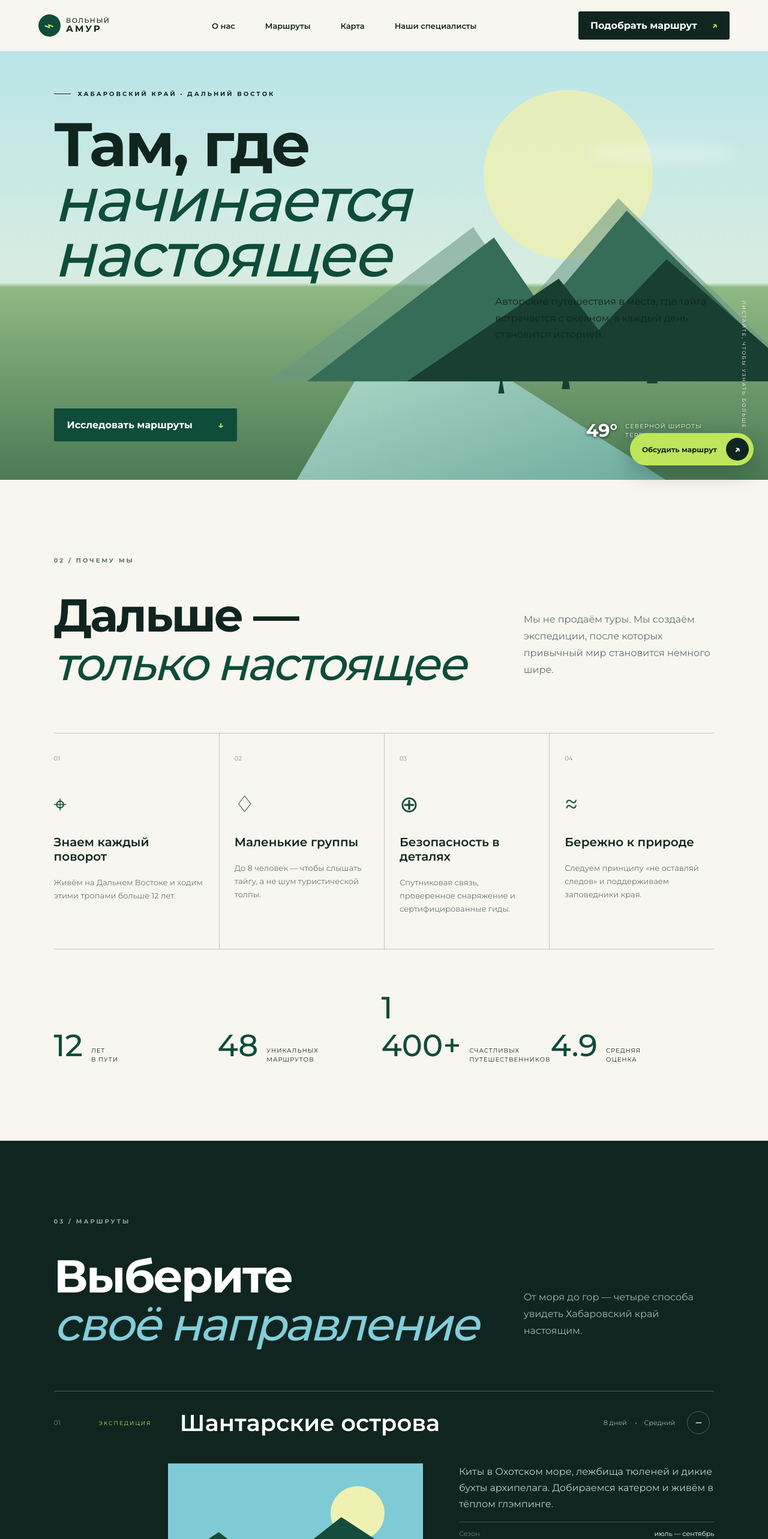
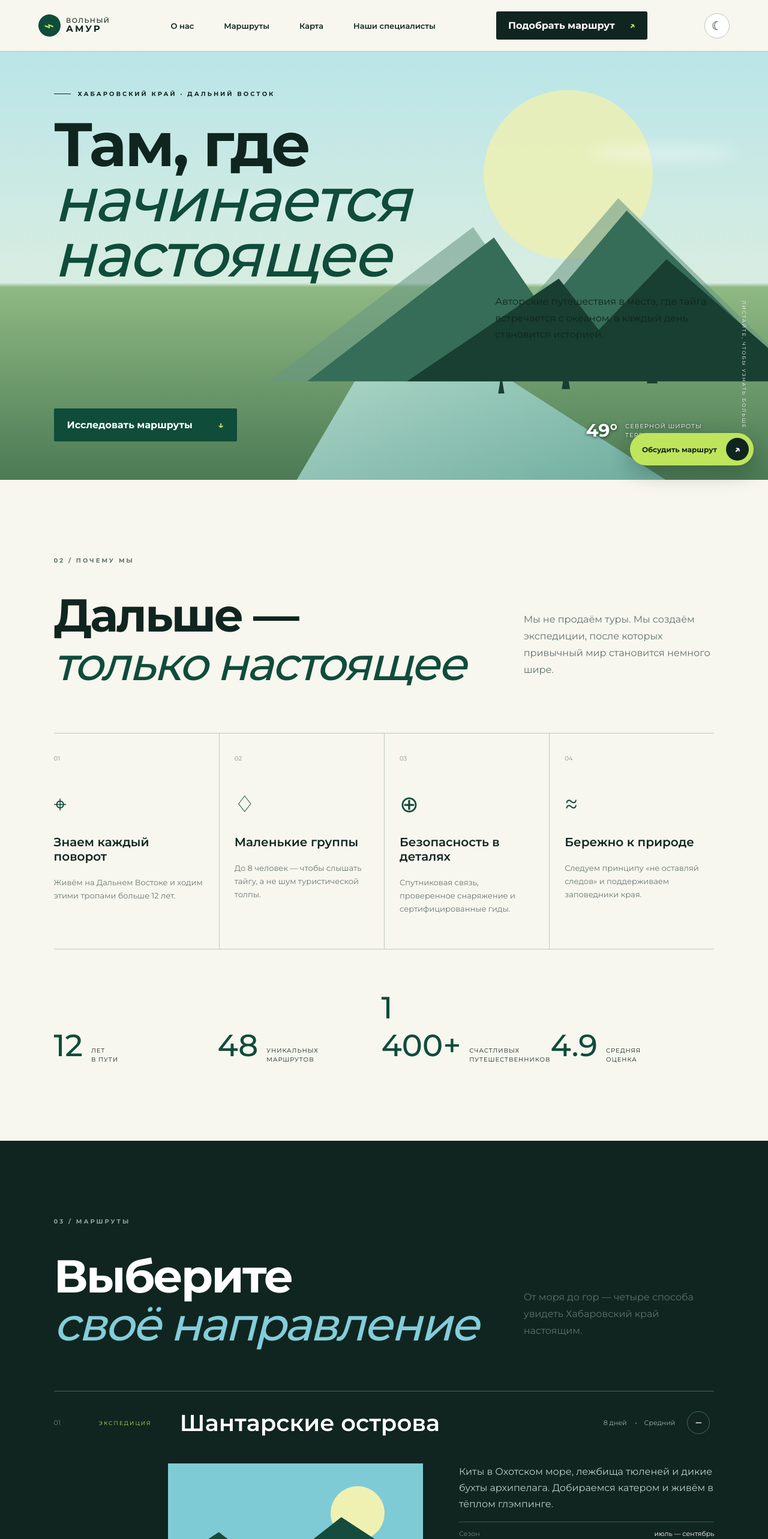
Before and after one commit to fonlao/volny-amur, a Vue app: page / in a window 1280 px wide. Shown: the top 2566 px of the page at 60% size. Built offline with nearby package versions, Linux system fonts and the light colour scheme; no server answers.

Commit message:
feat: add persistent light and dark themes

```diff
--- a/index.html
+++ b/index.html
@@ -4,6 +4,13 @@
     <meta charset="UTF-8" />
     <meta name="viewport" content="width=device-width, initial-scale=1.0" />
     <meta name="description" content="Авторские путешествия по Хабаровскому краю: Шантарские острова, Сихотэ-Алинь и Амур." />
+    <script>
+      (() => {
+        const saved = localStorage.getItem('volny-amur-theme')
+        const preferred = window.matchMedia('(prefers-color-scheme: dark)').matches ? 'dark' : 'light'
+        document.documentElement.dataset.theme = saved === 'dark' || saved === 'light' ? saved : preferred
+      })()
+    </script>
     <title>Вольный Амур — путешествия по Хабаровскому краю</title>
   </head>
   <body>
--- a/src/App.vue
+++ b/src/App.vue
@@ -8,6 +8,7 @@ const activeRoute = ref(0)
 const activeMapRoute = ref(0)
 const activeFaq = ref(0)
 const mapElement = ref(null)
+const theme = ref('light')
 const sending = ref(false)
 const status = ref('')
 const paymentLoading = ref(false)
@@ -125,6 +126,24 @@ function splitTitle(text) {
   return { lead: words.slice(0, cut).join(' '), accent: words.slice(cut).join(' ') }
 }
 
+function applyTheme(nextTheme) {
+  theme.value = nextTheme
+  localStorage.setItem('volny-amur-theme', nextTheme)
+  document.documentElement.dataset.theme = nextTheme
+}
+
+function toggleTheme() {
+  applyTheme(theme.value === 'dark' ? 'light' : 'dark')
+}
+
+function initTheme() {
+  const saved = localStorage.getItem('volny-amur-theme')
+  const preferred = window.matchMedia?.('(prefers-color-scheme: dark)').matches ? 'dark' : 'light'
+  applyTheme(saved === 'dark' || saved === 'light' ? saved : preferred)
+}
+
+initTheme()
+
 onMounted(async () => {
   try {
     const response = await fetch('/api/content')
@@ -223,6 +242,7 @@ onMounted(checkPayment)
         <button @click="scrollTo('advantages')">О нас</button><button @click="scrollTo('routes')">Маршруты</button><button @click="scrollTo('route-map')">Карта</button><button @click="scrollTo('guides')">Наши специалисты</button>
       </nav>
       <button class="header-cta" @click="scrollTo('request')">Подобрать маршрут <span>↗</span></button>
+      <button class="theme-toggle" type="button" :aria-label="theme === 'dark' ? 'Включить светлую тему' : 'Включить тёмную тему'" :title="theme === 'dark' ? 'Светлая тема' : 'Тёмная тема'" @click="toggleTheme"><span>{{ theme === 'dark' ? '☀' : '☾' }}</span></button>
       <button class="menu" @click="menuOpen = !menuOpen" aria-label="Меню">{{ menuOpen ? '×' : '☰' }}</button>
     </header>
 
--- a/src/style.css
+++ b/src/style.css
@@ -4,19 +4,23 @@
 @font-face { font-family:'Montserrat'; src:url('/fonts/montserrat-700.ttf') format('truetype'); font-weight:700; font-style:normal; font-display:swap; }
 @font-face { font-family:'Montserrat'; src:url('/fonts/montserrat-800.ttf') format('truetype'); font-weight:800; font-style:normal; font-display:swap; }
 
-:root { --ink:#10251f; --forest:#0f4c3a; --lime:#bfe55c; --sky:#83cdda; --ice:#e8f3ef; --paper:#f7f6ef; --white:#fff; }
+:root { --ink:#10251f; --forest:#0f4c3a; --lime:#bfe55c; --sky:#83cdda; --ice:#e8f3ef; --paper:#f7f6ef; --white:#fff; --surface:#fff; --surface-soft:#e8f3ef; --line:#bdc8c3; --muted:#61716c; --muted-light:#a3b7af; --shadow:rgba(16,37,31,.12); color-scheme:light; }
+:root[data-theme='dark'] { --ink:#eef6f1; --forest:#69b99a; --lime:#c7ee65; --sky:#8bd8e3; --ice:#162d26; --paper:#0c1c18; --white:#fff; --surface:#142a23; --surface-soft:#1b382f; --line:#36554a; --muted:#afc2ba; --muted-light:#a9c5b9; --shadow:rgba(0,0,0,.34); color-scheme:dark; }
 * { box-sizing:border-box; }
 html { scroll-behavior:smooth; }
-body { margin:0; color:var(--ink); font-family:'Montserrat',Arial,sans-serif; background:var(--paper); }
+body { margin:0; color:var(--ink); font-family:'Montserrat',Arial,sans-serif; background:var(--paper); transition:background .25s ease,color .25s ease; }
 button,input,select { font:inherit; }
 button,a { -webkit-tap-highlight-color:transparent; }
 .site-shell { overflow:hidden; }
-.header { height:86px; padding:0 clamp(24px,5vw,80px); display:flex; align-items:center; justify-content:space-between; background:var(--paper); position:relative; z-index:20; border-bottom:1px solid rgba(16,37,31,.1); }
+.header { height:86px; padding:0 clamp(24px,5vw,80px); display:flex; align-items:center; justify-content:space-between; gap:18px; background:var(--paper); position:relative; z-index:20; border-bottom:1px solid var(--line); }
 .logo { display:flex; align-items:center; gap:9px; color:var(--ink); text-decoration:none; font-weight:500; font-size:11px; line-height:1.05; letter-spacing:1.5px; }
 .logo b { font-size:15px; letter-spacing:3px; }
 .logo-mark { width:37px; height:37px; border-radius:50%; display:grid; place-items:center; background:var(--forest); color:var(--lime); font-size:28px; transform:rotate(-10deg); }
 .nav { display:flex; gap:38px; }.nav button { border:0; background:none; color:var(--ink); font-size:13px; font-weight:600; cursor:pointer; }.nav button:hover { color:var(--forest); }
 .header-cta,.primary,.submit { border:0; cursor:pointer; font-weight:700; }.header-cta { background:var(--ink); color:white; padding:14px 20px; border-radius:3px; }.header-cta span { color:var(--lime); margin-left:20px; }.menu { display:none; border:0; background:none; font-size:28px; }
+.theme-toggle { flex:0 0 auto; width:42px; height:42px; border:1px solid var(--line); border-radius:50%; display:grid; place-items:center; background:var(--surface); color:var(--ink); cursor:pointer; transition:background .2s ease,transform .2s ease,border-color .2s ease; }
+.theme-toggle:hover { background:var(--surface-soft); transform:translateY(-1px); }
+.theme-toggle span { font-size:20px; line-height:1; }
 .hero { min-height:calc(100vh - 86px); position:relative; background:linear-gradient(180deg,#b9e5e8 0%,#d8ede1 54%,#8fb983 55%,#4b7a54 100%); }
 .hero-grid { position:relative; z-index:4; padding:clamp(55px,8vh,100px) clamp(24px,7vw,108px); min-height:calc(100vh - 86px); display:grid; grid-template-columns:1.25fr .7fr; grid-template-rows:auto 1fr auto; }
 .eyebrow,.section-kicker { font-size:10px; letter-spacing:3px; text-transform:uppercase; font-weight:700; }.eyebrow { grid-column:1/-1; display:flex; gap:12px; align-items:center; }.eyebrow span { width:28px; height:1px; background:var(--ink); }
@@ -89,6 +93,56 @@ h1,h2 { font-family:'Montserrat',Arial,sans-serif; font-weight:700; margin:0; le
 .guide-photo.has-image > span { display:none; }
 footer{background:#091b16;color:#a7b5b0;padding:45px clamp(24px,7vw,108px);display:grid;grid-template-columns:1fr 1fr 1fr auto;align-items:center;gap:30px;font-size:11px}.logo.inverted{color:white}footer p{line-height:1.6}footer>div{display:flex;gap:25px}footer a{color:#a7b5b0;text-decoration:none}footer small{color:#61736c}
 
+/* Theme surfaces */
+.guide-grid article,
+.map-layout,
+.payment-button { background:var(--surface); }
+.guides { background:var(--surface-soft); }
+.section-heading p,
+.route-head p,
+.map-heading p,
+.faq-intro p,
+.faq-answer p,
+.guide-content p,
+.map-caption,
+.map-route-main small { color:var(--muted); }
+.adv-grid,
+.faq-list,
+.faq-list article,
+.map-layout,
+.map-route-list,
+.map-route-list article,
+.experience,
+.request-form input,
+.request-form select,
+.payment-button { border-color:var(--line); }
+.map-route-list article.active { background:var(--surface-soft); }
+.request-form { background:var(--surface); }
+.request-form input,
+.request-form select,
+.payment-button { color:var(--ink); }
+:root[data-theme='dark'] .hero { background:linear-gradient(180deg,#173c3d 0%,#183d35 54%,#17382c 55%,#0a1c17 100%); }
+:root[data-theme='dark'] .hero-art { opacity:.62; }
+:root[data-theme='dark'] .sun { background:#c7ee65; opacity:.34; }
+:root[data-theme='dark'] .advantages,
+:root[data-theme='dark'] .map-section,
+:root[data-theme='dark'] .faq { background:var(--paper); }
+:root[data-theme='dark'] .routes { background:#071713; }
+:root[data-theme='dark'] .request { background:#123e32; }
+:root[data-theme='dark'] .route-visual.has-image,
+:root[data-theme='dark'] .guide-photo.has-image,
+:root[data-theme='dark'] .route-map { background-color:#19342c; }
+:root[data-theme='dark'] .leaflet-layer { filter:brightness(.78) saturate(.72) contrast(1.08); }
+:root[data-theme='dark'] .leaflet-control-zoom a,
+:root[data-theme='dark'] .leaflet-control-attribution,
+:root[data-theme='dark'] .leaflet-popup-content-wrapper,
+:root[data-theme='dark'] .leaflet-popup-tip { background:#142a23; color:#eef6f1; }
+:root[data-theme='dark'] .route-map-popup strong { color:#eef6f1; }
+:root[data-theme='dark'] .route-map-popup span { color:#afc2ba; }
+:root[data-theme='dark'] .form-status { background:#244332; color:#dff0cc!important; }
+:root[data-theme='dark'] .payment-button b { color:#b692ff; }
+:root[data-theme='dark'] footer { background:#05110e; }
+
 /* Единая типографика сайта */
 .hero-note b,
 .adv-grid h3,
@@ -101,6 +155,6 @@ footer{background:#091b16;color:#a7b5b0;padding:45px clamp(24px,7vw,108px);displ
 .guide-content h3,
 .guide-photo > span { font-weight:600; }
 .stats b { font-weight:500; }
-@media(max-width:900px){.nav{position:absolute;left:0;right:0;top:86px;background:var(--paper);padding:25px;display:none;flex-direction:column;box-shadow:0 10px 20px #0002}.nav.open{display:flex}.menu{display:block}.header-cta{display:none}.hero-grid{grid-template-columns:1fr}.hero-copy{margin:35px 0;max-width:320px}.hero-note{display:none}.hero-art .mountain{opacity:.7}.section-heading,.route-head,.request,.faq-layout,.map-heading{grid-template-columns:1fr}.adv-grid{grid-template-columns:1fr 1fr}.adv-grid article:nth-child(3){border-left:0}.stats{grid-template-columns:1fr 1fr;gap:35px}.route-card.active .route-content{padding-left:0}.guide-photo{height:300px}.request{gap:60px}.faq-layout{gap:45px}.map-layout{grid-template-columns:1fr}.map-route-list{border-left:0;border-top:1px solid #bdc8c3;display:grid;grid-template-columns:1fr 1fr}.map-route-list article:nth-child(odd){border-right:1px solid #bdc8c3}footer{grid-template-columns:1fr 1fr}}
+@media(max-width:900px){.nav{position:absolute;left:0;right:0;top:86px;background:var(--paper);padding:25px;display:none;flex-direction:column;box-shadow:0 10px 20px var(--shadow)}.nav.open{display:flex}.menu{display:block}.header-cta{display:none}.hero-grid{grid-template-columns:1fr}.hero-copy{margin:35px 0;max-width:320px}.hero-note{display:none}.hero-art .mountain{opacity:.7}.section-heading,.route-head,.request,.faq-layout,.map-heading{grid-template-columns:1fr}.adv-grid{grid-template-columns:1fr 1fr}.adv-grid article:nth-child(3){border-left:0}.stats{grid-template-columns:1fr 1fr;gap:35px}.route-card.active .route-content{padding-left:0}.guide-photo{height:300px}.request{gap:60px}.faq-layout{gap:45px}.map-layout{grid-template-columns:1fr}.map-route-list{border-left:0;border-top:1px solid var(--line);display:grid;grid-template-columns:1fr 1fr}.map-route-list article:nth-child(odd){border-right:1px solid var(--line)}footer{grid-template-columns:1fr 1fr}}
 @media(max-width:650px){.header{height:72px}.hero{min-height:calc(100vh - 72px)}.hero-grid{min-height:calc(100vh - 72px);padding-top:50px}.hero-art{opacity:.65}h1{font-size:54px}.scroll-label{display:none}.section-heading{margin-bottom:45px}.adv-grid,.guide-grid{grid-template-columns:1fr}.adv-grid article+article{border-left:0;border-top:1px solid #bdc8c3;padding-left:0}.stats{grid-template-columns:1fr 1fr}.route-summary{grid-template-columns:35px 1fr 40px;gap:8px}.route-tag{display:none}.route-summary strong{font-size:23px}.route-meta{grid-column:2}.route-toggle{grid-column:3;grid-row:1/3}.route-content{grid-template-columns:1fr;gap:24px}.route-card.active .route-content{max-height:750px}.guide-grid{gap:18px}.contact-line{grid-template-columns:1fr}.contact-line span{grid-row:auto}.request-form{margin:0 -8px}.faq-list article>button{grid-template-columns:30px 1fr 36px;gap:10px}.faq-answer p{margin-left:40px;margin-right:10px}.route-map{min-height:440px}.map-route-list{grid-template-columns:1fr}.map-route-list article:nth-child(odd){border-right:0}.floating-contact{right:14px;bottom:14px}.floating-contact span{display:none}footer{grid-template-columns:1fr}footer>div{flex-wrap:wrap}}
 @media(prefers-reduced-motion:reduce){html{scroll-behavior:auto}.route-content{transition:none}}
```
